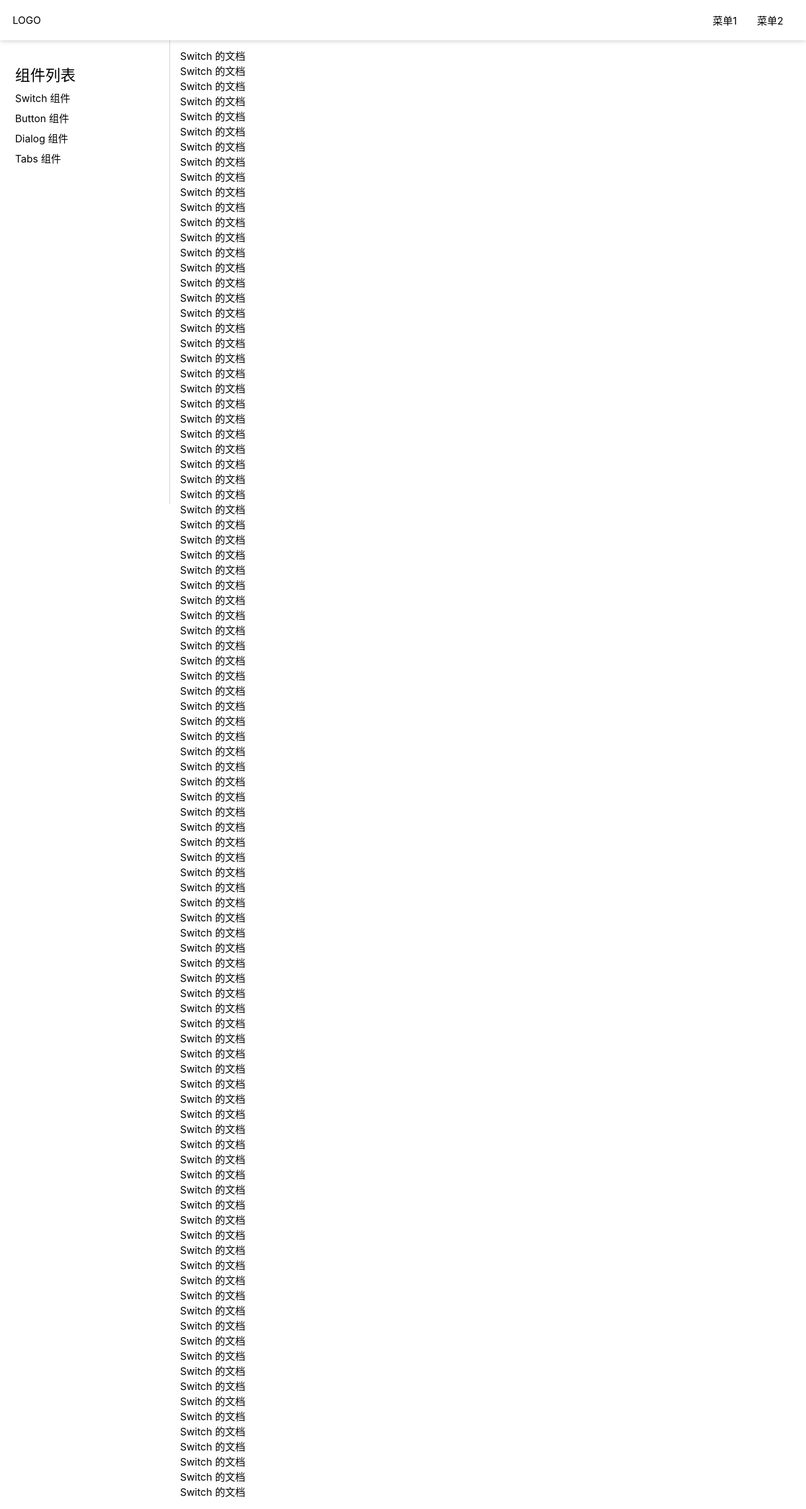
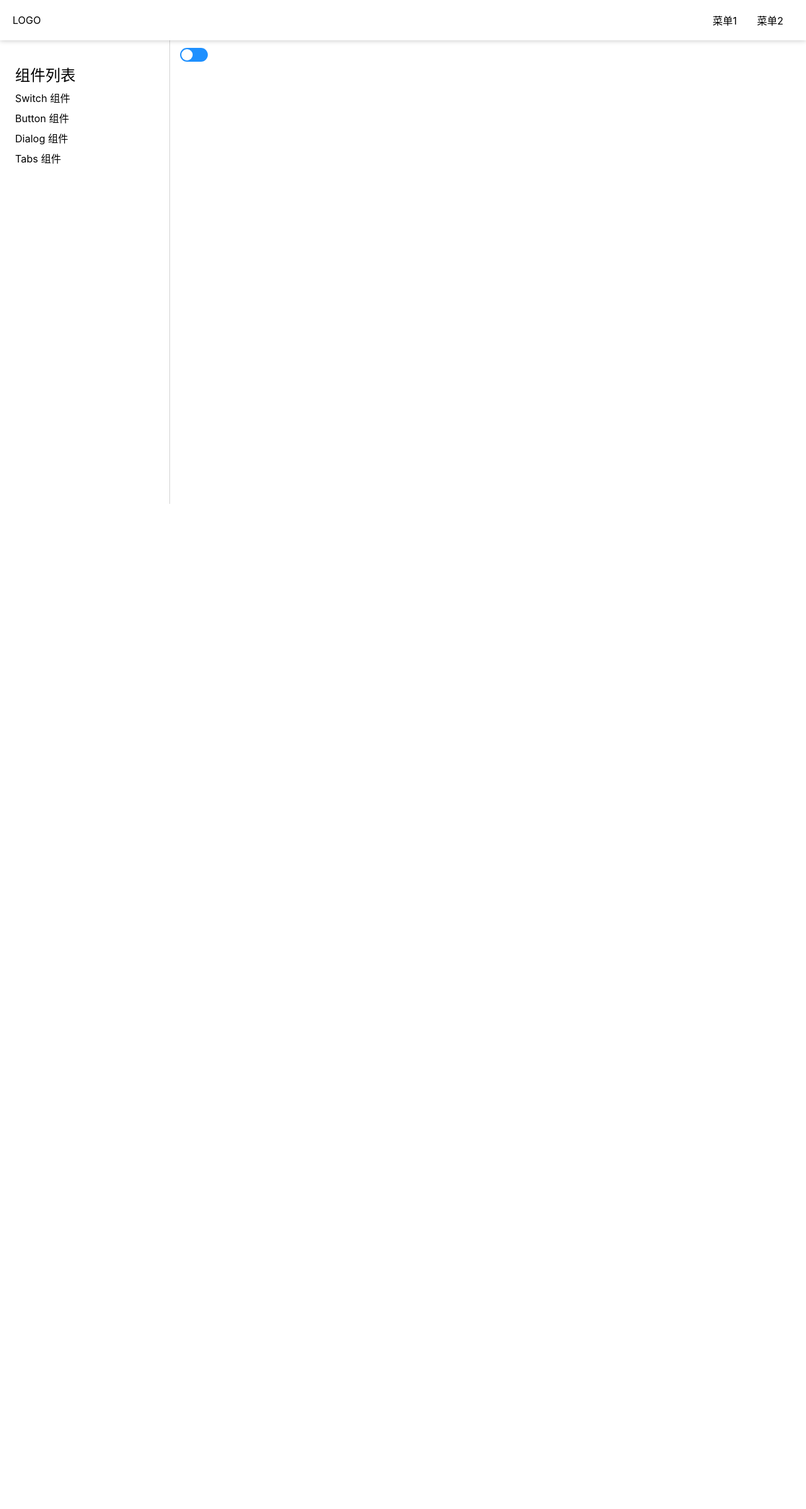
Before and after one commit to Brucezhiyu/Bue-UI-1, a Vue app: page /#/doc/switch in a window 1280 px wide. Shown: the whole page at 63% size. After the commit the page ends 800 px from the top, so only its background shows below. Built offline with nearby package versions, Linux system fonts and the light colour scheme.

Commit message:
完成了switch 按钮

```diff
--- a/src/components/SwitchDemo.vue
+++ b/src/components/SwitchDemo.vue
@@ -1,106 +1,14 @@
 <template>
 <div>
-  <p>Switch 的文档</p>
-  <p>Switch 的文档</p>
-  <p>Switch 的文档</p>
-  <p>Switch 的文档</p>
-  <p>Switch 的文档</p>
-  <p>Switch 的文档</p>
-  <p>Switch 的文档</p>
-  <p>Switch 的文档</p>
-  <p>Switch 的文档</p>
-  <p>Switch 的文档</p>
-  <p>Switch 的文档</p>
-  <p>Switch 的文档</p>
-  <p>Switch 的文档</p>
-  <p>Switch 的文档</p>
-  <p>Switch 的文档</p>
-  <p>Switch 的文档</p>
-  <p>Switch 的文档</p>
-  <p>Switch 的文档</p>
-  <p>Switch 的文档</p>
-  <p>Switch 的文档</p>
-  <p>Switch 的文档</p>
-  <p>Switch 的文档</p>
-  <p>Switch 的文档</p>
-  <p>Switch 的文档</p>
-  <p>Switch 的文档</p>
-  <p>Switch 的文档</p>
-  <p>Switch 的文档</p>
-  <p>Switch 的文档</p>
-  <p>Switch 的文档</p>
-  <p>Switch 的文档</p>
-  <p>Switch 的文档</p>
-  <p>Switch 的文档</p>
-  <p>Switch 的文档</p>
-  <p>Switch 的文档</p>
-  <p>Switch 的文档</p>
-  <p>Switch 的文档</p>
-  <p>Switch 的文档</p>
-  <p>Switch 的文档</p>
-  <p>Switch 的文档</p>
-  <p>Switch 的文档</p>
-  <p>Switch 的文档</p>
-  <p>Switch 的文档</p>
-  <p>Switch 的文档</p>
-  <p>Switch 的文档</p>
-  <p>Switch 的文档</p>
-  <p>Switch 的文档</p>
-  <p>Switch 的文档</p>
-  <p>Switch 的文档</p>
-  <p>Switch 的文档</p>
-  <p>Switch 的文档</p>
-  <p>Switch 的文档</p>
-  <p>Switch 的文档</p>
-  <p>Switch 的文档</p>
-  <p>Switch 的文档</p>
-  <p>Switch 的文档</p>
-  <p>Switch 的文档</p>
-  <p>Switch 的文档</p>
-  <p>Switch 的文档</p>
-  <p>Switch 的文档</p>
-  <p>Switch 的文档</p>
-  <p>Switch 的文档</p>
-  <p>Switch 的文档</p>
-  <p>Switch 的文档</p>
-  <p>Switch 的文档</p>
-  <p>Switch 的文档</p>
-  <p>Switch 的文档</p>
-  <p>Switch 的文档</p>
-  <p>Switch 的文档</p>
-  <p>Switch 的文档</p>
-  <p>Switch 的文档</p>
-  <p>Switch 的文档</p>
-  <p>Switch 的文档</p>
-  <p>Switch 的文档</p>
-  <p>Switch 的文档</p>
-  <p>Switch 的文档</p>
-  <p>Switch 的文档</p>
-  <p>Switch 的文档</p>
-  <p>Switch 的文档</p>
-  <p>Switch 的文档</p>
-  <p>Switch 的文档</p>
-  <p>Switch 的文档</p>
-  <p>Switch 的文档</p>
-  <p>Switch 的文档</p>
-  <p>Switch 的文档</p>
-  <p>Switch 的文档</p>
-  <p>Switch 的文档</p>
-  <p>Switch 的文档</p>
-  <p>Switch 的文档</p>
-  <p>Switch 的文档</p>
-  <p>Switch 的文档</p>
-  <p>Switch 的文档</p>
-  <p>Switch 的文档</p>
-  <p>Switch 的文档</p>
-  <p>Switch 的文档</p>
-  <p>Switch 的文档</p>
-  <p>Switch 的文档</p>
+<Switch/>
 </div>
 </template>
 
 <script lang="ts">
-
+import Switch from '../lib/Switch.vue'
+export default {
+  components:{Switch}
+}
 </script>
 
 <style lang="scss" scoped>
--- /dev/null
+++ b/src/lib/Switch.vue
@@ -0,0 +1,29 @@
+<template>
+  <div>
+    <button><span></span></button>
+  </div>
+</template>
+
+<script lang="ts">
+
+</script>
+
+<style lang="scss" scoped>
+button{
+height: 22px;
+  width: 44px;
+  border: none;
+  background: dodgerblue;
+  border-radius: 11px;
+  position: relative;
+}
+span{
+  position: absolute;
+  top: 2px;
+  left: 2px;
+  height: 18px;
+  width: 18px;
+  border-radius: 9px;
+  background: white;
+}
+</style>
```
